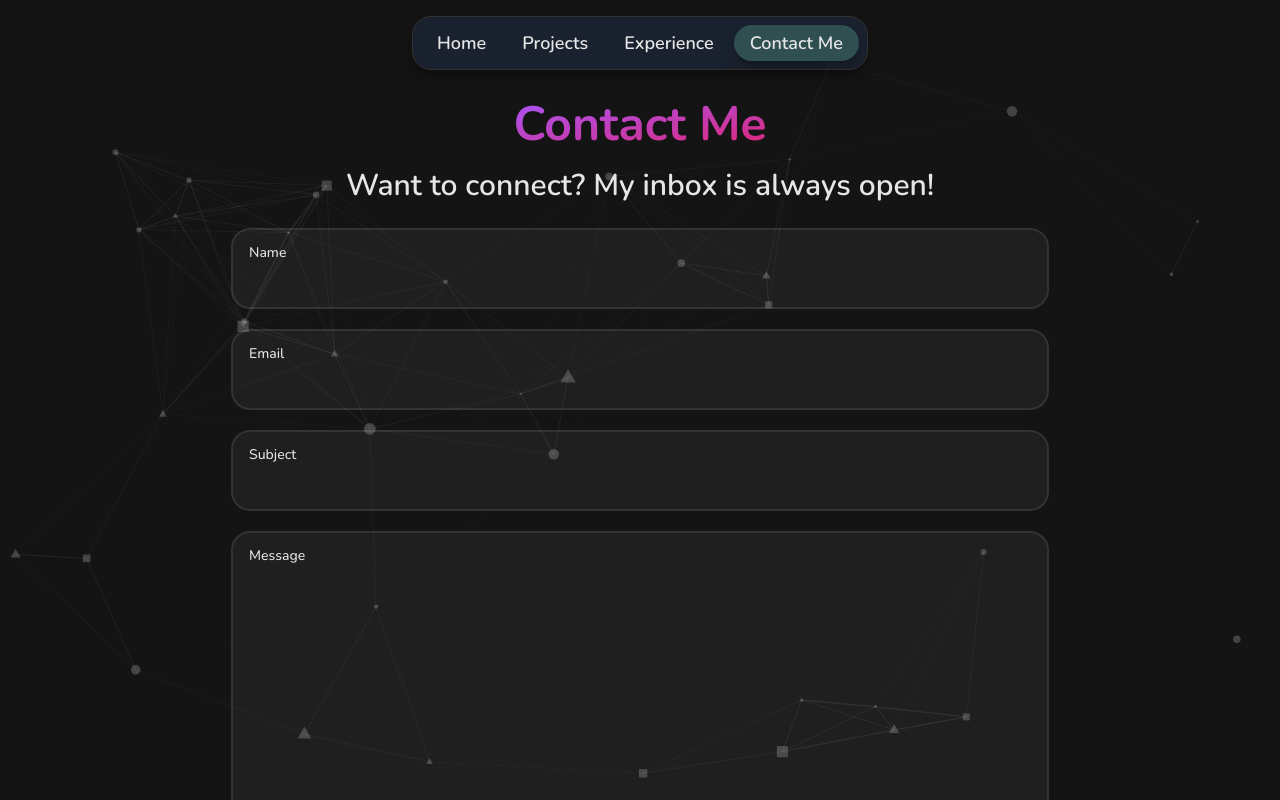
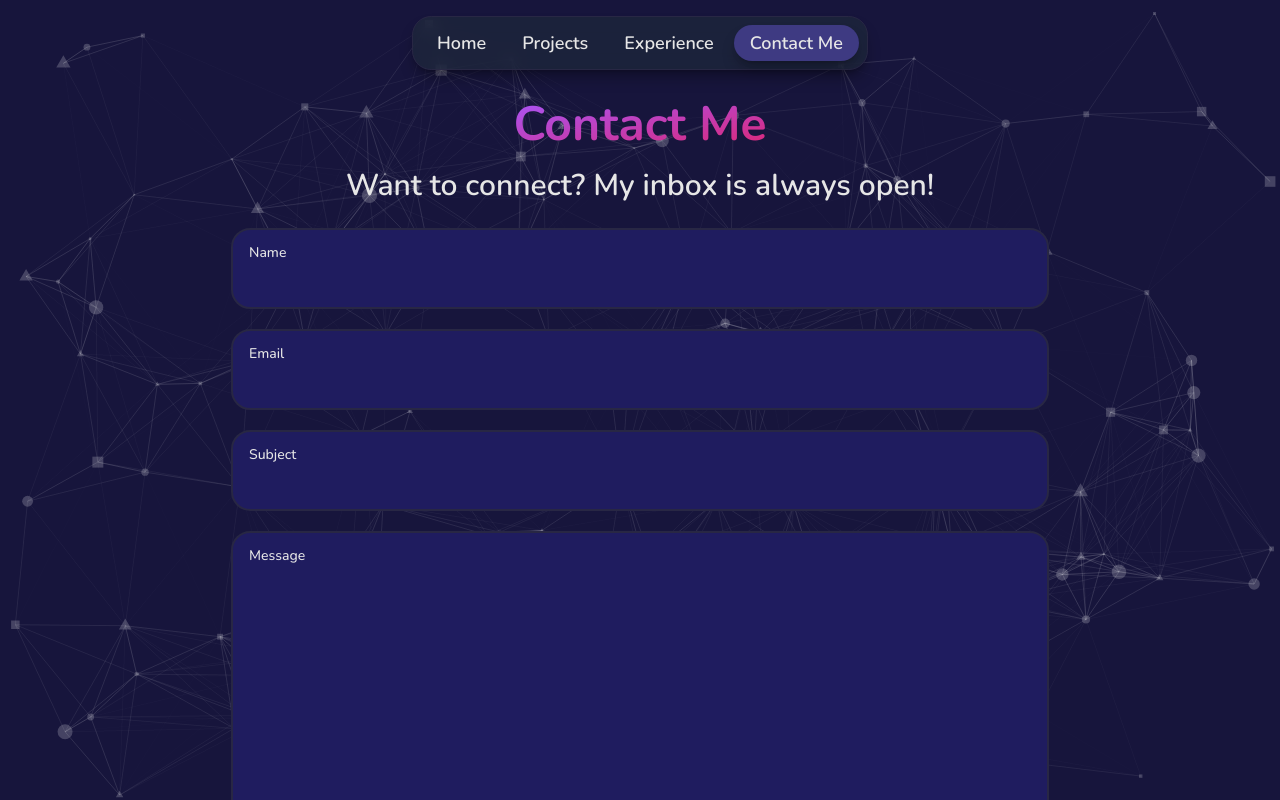
Before and after one commit to priyaaanshh/thepriyansh01.github.io, a Next.js app: page /contact in a window 1280 px wide. Built offline with nearby package versions, Linux system fonts and the light colour scheme.

Commit message:
fixed layout of particles and colors

```diff
--- a/src/app/contact/page.tsx
+++ b/src/app/contact/page.tsx
@@ -42,8 +42,7 @@ const Contact = () => {
     }
   }
   return (
-    <div className="grid place-items-center w-full h-screen overflow-x-hidden overflow-y-scroll no-scrollbar" >
-      <ParticleBg/>
+    <div className="relative grid place-items-center w-full h-screen overflow-x-hidden overflow-y-scroll no-scrollbar" >
       <div className='flex flex-col justify-center items-center mt-20 w-full max-w-[850px] px-4' >
         <MainHeading>Contact Me</MainHeading>
         <SubHeading>Want to connect? My inbox is always open!</SubHeading>
--- a/src/app/experience/page.tsx
+++ b/src/app/experience/page.tsx
@@ -5,11 +5,10 @@ import React from 'react'
 
 const Experience = () => {
   return (
-    <div className='grid place-items-center w-full h-screen overflow-y-scroll no-scrollbar'>
+    <div className='relative grid place-items-center w-full h-screen overflow-y-scroll no-scrollbar'>
       <div className="flex flex-col justify-center items-center">
         <MainHeading>Experiance</MainHeading>
         <SubHeading>Want to connect? My inbox is always open!</SubHeading>
-      <ParticleBg/>
       </div>
     </div>
   )
--- a/src/app/globals.css
+++ b/src/app/globals.css
@@ -17,17 +17,19 @@
 
 @layer base {
   .dark {
-    --dark-color-900: hsl(0, 0%, 0%);
-    --dark-color-700: hsl(215, 0%, 17%);
-    --light-color-600: hsl(0, 0%, 20%);
-    --light-color-400: hsl(183, 26%, 25%);
+    --dark-color-900: hsl(242, 48%, 16%);
+    --dark-color-700: hsl(243, 55%, 24%);
+
+    --light-color-600: hsl(242, 27%, 21%);
+    --light-color-400: hsl(242, 30%, 67%);
+
     --light-color-100: hsl(0, 0%, 90%);
     --yellow-color-300: hsl(50, 98%, 64%);
 
-    --dark-shade-900: 0, 0%, 8%;
-    --dark-shade-700: 215, 0%, 12%;
-    --light-shade-600: 0 0% 20%;
-    --light-shade-400: 183, 26%, 25%;
+    --dark-shade-900: 242, 48%, 16%;
+    --dark-shade-700: 243, 55%, 24%;
+    --light-shade-600: 242, 27%, 21%;
+    --light-shade-400: 243, 38%, 37%;
     --light-shade-100: 0, 0%, 90%;
     --yellow-shade-300: 50, 98%, 64%;
 
--- a/src/app/layout.tsx
+++ b/src/app/layout.tsx
@@ -6,6 +6,7 @@ import { Toaster } from "@/components/ui/toaster"
 
 import Header from "@/components/custom/navBars/header";
 import Footer from "@/components/custom/navBars/footer";
+import ParticleBg from "@/components/particles/particleBg";
 
 const nunito = Nunito({ subsets: ["latin"] });
 
@@ -23,6 +24,7 @@ export default function RootLayout({
     <html lang="en" suppressHydrationWarning>
       <head />
       <body className={`${nunito.className} select-none no-scrollbar`}>
+      <ParticleBg/>
         <ThemeProvider
           attribute="class"
           defaultTheme="dark"
--- a/src/app/page.tsx
+++ b/src/app/page.tsx
@@ -8,7 +8,7 @@ import ParticleBg from '@/components/particles/particleBg'
 const Home = () => {
   return (
     <div className='sm:snap-y snap-mandatory flex flex-col items-center justify-start h-screen w-full px-4 pb-3 overflow-y-scroll no-scrollbar'>
-      <ParticleBg/>
+
       <div className="sm:snap-start shrink-0 min-h-screen w-full max-w-[850px] flex flex-col justify-center items-center gap-5">
         <Dashboard />
       </div>
--- a/src/app/projects/page.tsx
+++ b/src/app/projects/page.tsx
@@ -6,8 +6,7 @@ import React from 'react'
 
 const ProjectPage = () => {
   return (
-    <div className="grid place-items-center w-full h-screen overflow-x-hidden overflow-y-scroll no-scrollbar">
-      <ParticleBg/>
+    <div className="relative grid place-items-center w-full h-screen overflow-x-hidden overflow-y-scroll no-scrollbar">
       <div className='flex flex-col justify-center items-center mt-20 w-full max-w-[850px] px-4'>
         <MainHeading>My Projects</MainHeading>
         <SubHeading>Here are some of my projects</SubHeading>
--- a/src/components/custom/dashboard/about.tsx
+++ b/src/components/custom/dashboard/about.tsx
@@ -3,7 +3,7 @@ import Heading from '../heading/heading'
 
 const About = () => {
     return (
-        <section className='flex flex-col justify-center items-center w-full my-16 max-w-[1080px]'>
+        <section className='relative flex flex-col justify-center items-center w-full my-16 max-w-[1080px]'>
             <div className='flex flex-col justify-center items-center text-sm md:text-xl text-center w-full gap-10'>
                 <p>
                     Hey there! My name is Priyansh and I am currently a final year student with a huge interest in web development. I have always been drawn to the world of coding and I am constantly looking for ways to challenge myself and improve my skills. My experience in web development includes working with Javascript, Express, React, NextJS, and Node.js to build user-friendly and efficient web applications. I am particularly skilled in the MERN stack and have a strong understanding of its components.
--- a/src/components/custom/dashboard/projects.tsx
+++ b/src/components/custom/dashboard/projects.tsx
@@ -134,7 +134,7 @@ const Projects: React.FC<Props> = ({ projectsToShow }) => {
     ];
 
     return (
-        <section className='flex flex-wrap justify-center items-center text-lg text-center w-full gap-5'>
+        <section className='relative flex flex-wrap justify-center items-center text-lg text-center w-full gap-5'>
             {projects.slice(0, projectsToShow).map((project, index) => (
                 <ProjectCard
                     key={index}
--- a/src/components/custom/dashboard/skills.tsx
+++ b/src/components/custom/dashboard/skills.tsx
@@ -28,7 +28,7 @@ const Skills = () => {
     ];
 
     return (
-        <section className='flex flex-col justify-center items-center w-full max-w-[850px] my-16'>
+        <section className='relative flex flex-col justify-center items-center w-full max-w-[850px] my-16'>
             <div className='flex flex-wrap justify-center items-center text-center w-full gap-5'>
                 {skills.map((skill, index) => (
                     <SkillCard key={index}>{skill}</SkillCard>
--- a/src/components/custom/heading/heading.tsx
+++ b/src/components/custom/heading/heading.tsx
@@ -5,7 +5,7 @@ interface Props {
 }
 const Heading: React.FC<Props> = ({ children }) => {
     return (
-        <span className='bg-gradient text-gradient text-3xl sm:text-5xl font-bold my-7'>{children}</span>
+        <span className='relative bg-gradient text-gradient text-3xl sm:text-5xl font-bold my-7'>{children}</span>
 
     )
 }
--- /dev/null
+++ b/src/components/particles/config/particleConfig.js
@@ -0,0 +1,68 @@
+const particleConfig = {
+  background: {
+    color: {
+      value: "none",
+    },
+  },
+  fpsLimit: 120,
+  interactivity: {
+    events: {
+      onClick: {
+        enable: true,
+        mode: "push",
+      },
+      onHover: {
+        enable: true,
+        mode: "repulse",
+      },
+    },
+    modes: {
+      push: {
+        quantity: 4,
+      },
+      repulse: {
+        distance: 200,
+        duration: 0.4,
+      },
+    },
+  },
+  particles: {
+    color: {
+      value: "#ffffff",
+    },
+    links: {
+      color: "#ffffff",
+      distance: 200,
+      enable: true,
+      opacity: 0.1,
+      width: 1,
+    },
+    move: {
+      direction: "none",
+      enable: true,
+      outModes: {
+        default: "bounce",
+      },
+      random: false,
+      speed: 2,
+      straight: false,
+    },
+    number: {
+      density: {
+        enable: true,
+      },
+      value: 300,
+    },
+    opacity: {
+      value: 0.2,
+    },
+    shape: {
+      type: ["circle",'square','triangle'],
+    },
+    size: {
+      value: { min: 1, max: 8 },
+    },
+  },
+  detectRetina: true,
+};
+export default particleConfig;
--- a/src/components/particles/particleBg.jsx
+++ b/src/components/particles/particleBg.jsx
@@ -1,4 +1,5 @@
 'use client';
+import particleConfig from './config/particleConfig'
 import { useEffect, useMemo, useState } from "react";
 import Particles, { initParticlesEngine } from "@tsparticles/react";
 // import { loadAll } from "@tsparticles/all"; // if you are going to use `loadAll`, install the "@tsparticles/all" package too.
@@ -29,73 +30,7 @@ const ParticleBg = () => {
   };
 
   const options = useMemo(
-    () => ({
-      background: {
-        color: {
-          value: "transparent",
-        },
-      },
-      fpsLimit: 120,
-      interactivity: {
-        events: {
-          onClick: {
-            enable: true,
-            mode: "push",
-          },
-          onHover: {
-            enable: true,
-            mode: "repulse",
-          },
-        },
-        modes: {
-          push: {
-            quantity: 4,
-          },
-          repulse: {
-            distance: 200,
-            duration: 0.4,
-          },
-        },
-      },
-      particles: {
-        color: {
-          value: "#ffffff",
-        },
-        links: {
-          color: "#ffffff",
-          distance: 300,
-          enable: true,
-          opacity: 0.05,
-          width: 1,
-        },
-        move: {
-          direction: "none",
-          enable: true,
-          outModes: {
-            default: "bounce",
-          },
-          random: true,
-          speed: 2,
-          straight: false,
-        },
-        number: {
-          density: {
-            enable: true,
-          },
-          value: 80,
-        },
-        opacity: {
-          value: 0.2,
-        },
-        shape: {
-          type: ["square",'circle','triangle'],
-        },
-        size: {
-          value: { min: 1, max: 8 },
-        },
-      },
-      detectRetina: true,
-    }),
+    () => (particleConfig),
     [],
   );
 
```
